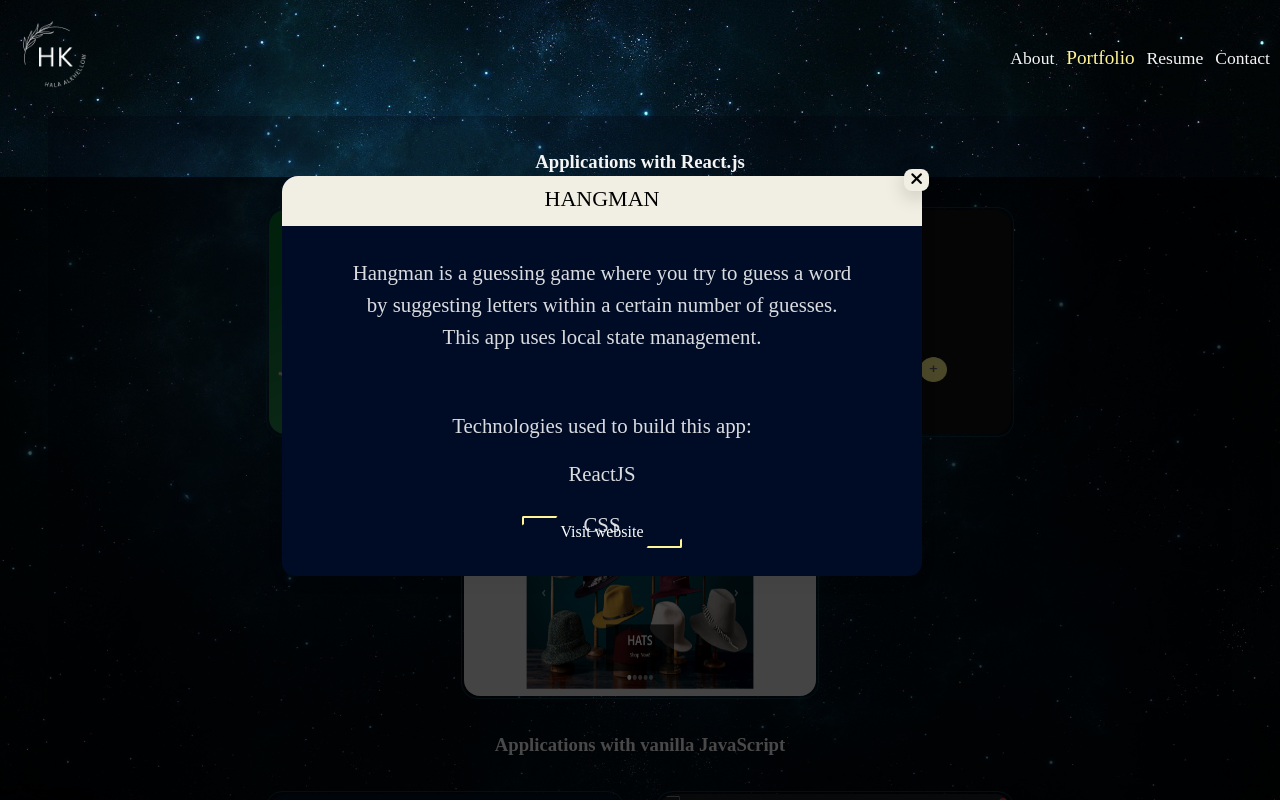
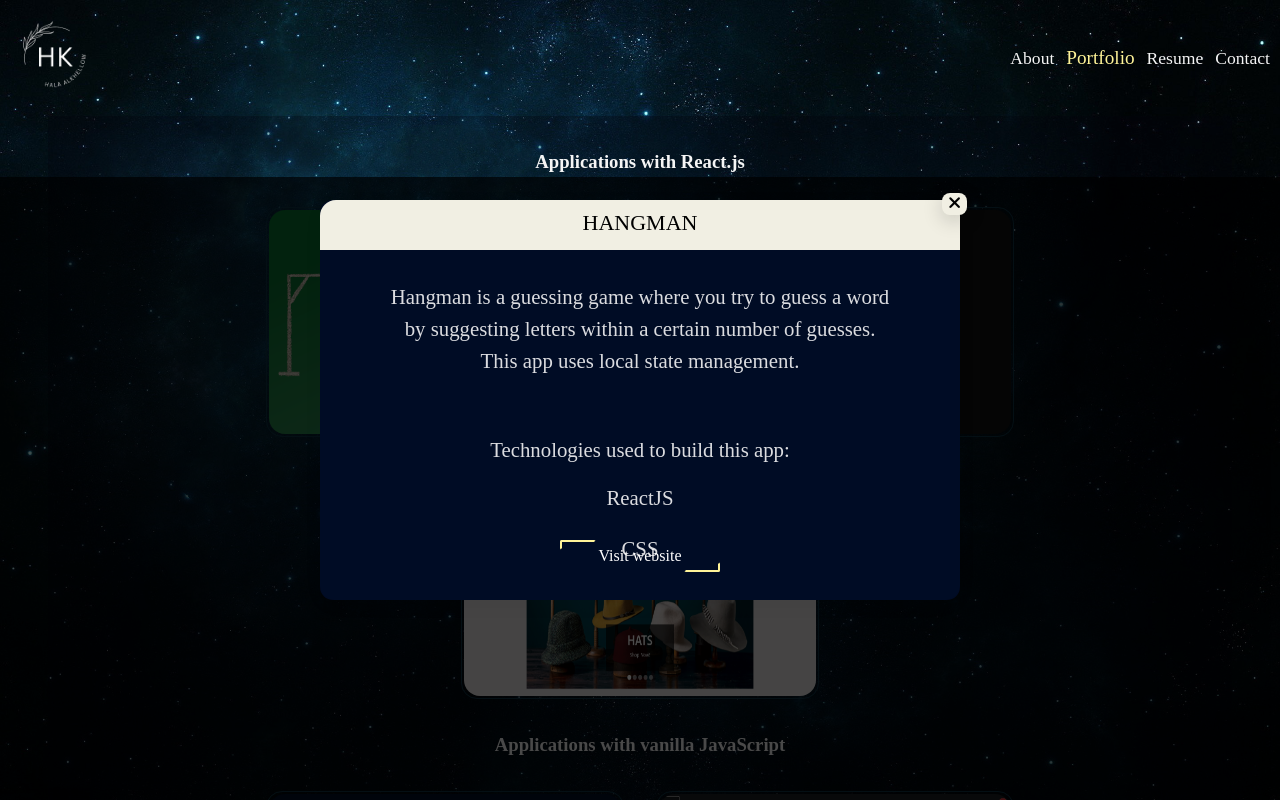
Before and after one commit to halakhellow/portfolio, a React (Create React App) app: page /portfolio/work in a window 1280 px wide. Both pictures are taken after a click on the element 445 px from the left and 322 px from the top of the page. Shown: the top 800 px of the page. Built offline with nearby package versions, Linux system fonts and the light colour scheme; a web font is replaced by a local one.

Commit message:
fix style

```diff
--- a/src/components/Modal/Modal.css
+++ b/src/components/Modal/Modal.css
@@ -11,8 +11,8 @@
 
 .centered {
   position: fixed;
-  top: 22%;
-  left: 22%;
+  top: 25vh;
+  left: 25vw;
   z-index: 7;
   background: #000c25;
   border-radius: 13px;
```
